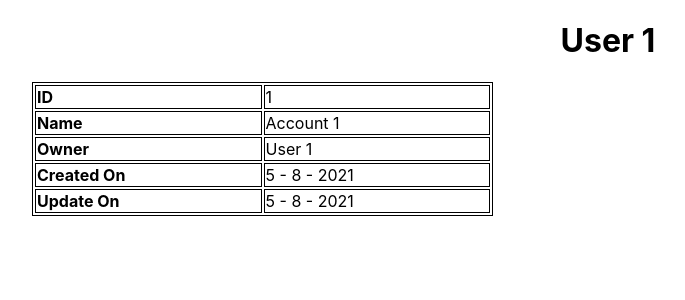
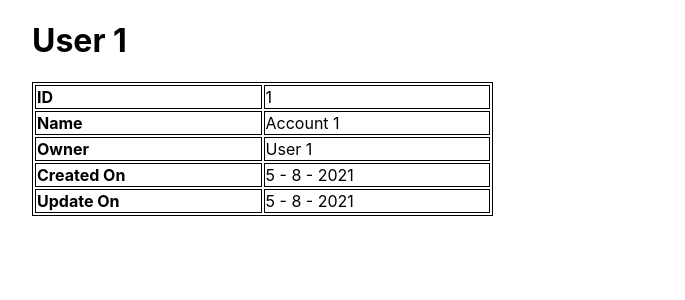
Before and after one commit to ervand96/table-of-contents, a React (Create React App) app: page /account/1 in a window 1280 px wide. Shown: the top 300 px of the page, without its empty margins (96-781 px from the left). Built offline with nearby package versions, Linux system fonts and the light colour scheme.

Commit message:
fixed comments

```diff
--- a/src/Accounts/Account.jsx
+++ /dev/null
@@ -1,50 +0,0 @@
-import React, {useState, useEffect} from "react";
-import {useParams} from "react-router-dom";
-import {usersInfo} from "../Utils/constants";
-import classes from "./account.module.css";
-
-const Accounts = () => {
-  const {id} = useParams();
-  const [fillUser, setFillUser] = useState(null);
-
-  useEffect(() => {
-    if (id) {
-      const people = usersInfo.find((users) => users.id == id);
-      setFillUser(people);
-    }
-  }, [id]);
-
-  return (
-    <div className={classes.div}>
-      <h1>User {id}</h1>
-      {fillUser && (
-        <table className={classes.userTable}>
-          <thead>
-            <tr>
-              <th>ID</th>
-              <td>{fillUser.id}</td>
-            </tr>
-            <tr>
-              <th>Name</th>
-              <td>{fillUser.name}</td>
-            </tr>
-            <tr>
-              <th>Owner</th>
-              <td>{fillUser.owner}</td>
-            </tr>
-            <tr>
-              <th>Created On</th>
-              <td>{fillUser.createdOn}</td>
-            </tr>
-            <tr>
-              <th>Update On</th>
-              <td>{fillUser.updatedOn}</td>
-            </tr>
-          </thead>
-        </table>
-      )}
-    </div>
-  );
-};
-
-export default Accounts;
--- /dev/null
+++ b/src/Accounts/Accounts.jsx
@@ -0,0 +1,51 @@
+import React, { useState, useEffect, useContext } from "react";
+import { useParams } from "react-router-dom";
+import { UserContext } from "../context";
+import classes from "./accounts.module.css";
+
+const Accounts = () => {
+  const { id } = useParams();
+  const [findUser, setFindUser] = useState(null);
+  const peopleInfo = useContext(UserContext);
+
+  useEffect(() => {
+    if (id) {
+      const people = peopleInfo.find((users) => users.id == id);
+      setFindUser(people);
+    }
+  }, [id]);
+
+  return (
+    <div className={classes.dataUser}>
+      <h1>User {id}</h1>
+      {findUser && (
+        <table className={classes.userTable}>
+          <thead>
+            <tr>
+              <th>ID</th>
+              <td>{findUser.id}</td>
+            </tr>
+            <tr>
+              <th>Name</th>
+              <td>{findUser.name}</td>
+            </tr>
+            <tr>
+              <th>Owner</th>
+              <td>{findUser.owner}</td>
+            </tr>
+            <tr>
+              <th>Created On</th>
+              <td>{findUser.createdOn}</td>
+            </tr>
+            <tr>
+              <th>Update On</th>
+              <td>{findUser.updatedOn}</td>
+            </tr>
+          </thead>
+        </table>
+      )}
+    </div>
+  );
+};
+
+export default Accounts;
--- a/src/Accounts/account.module.css
+++ b/src/Accounts/accounts.module.css
@@ -1,4 +1,4 @@
-.div {
+.dataUser {
   margin-left: 10%;
 }
 .userTable {
--- a/src/App.css
+++ b/src/App.css
@@ -1,31 +1,7 @@
-.App {
-  text-align: center;
-}
-
-.App-logo {
-  height: 40vmin;
-  pointer-events: none;
-}
-
 @media (prefers-reduced-motion: no-preference) {
   .App-logo {
     animation: App-logo-spin infinite 20s linear;
   }
-}
-
-.App-header {
-  background-color: #282c34;
-  min-height: 100vh;
-  display: flex;
-  flex-direction: column;
-  align-items: center;
-  justify-content: center;
-  font-size: calc(10px + 2vmin);
-  color: white;
-}
-
-.App-link {
-  color: #61dafb;
 }
 
 @keyframes App-logo-spin {
--- a/src/Users/Users.jsx
+++ b/src/Users/Users.jsx
@@ -1,11 +1,8 @@
-import React, {useContext} from "react";
+import React from "react";
+import Table from "../component/table";
 import classes from "./Users.module.css";
-import Table from "../component/table";
-import {UserContext} from "../context";
 
 const Users = () => {
-  const user = useContext(UserContext);
-  console.log(user, ">>>>>>");
   return (
     <div>
       <h1>Home Page</h1>
--- a/src/component/table/index.jsx
+++ b/src/component/table/index.jsx
@@ -1,9 +1,12 @@
-import React from "react";
-import {NavLink} from "react-router-dom";
+import React, { useContext } from "react";
+import { UserContext } from "../../context";
+import { NavLink } from "react-router-dom";
 import classes from "./index.module.css";
-import {usersInfo} from "../../Utils/constants";
+
 
 const Table = () => {
+  const dataInfo = useContext(UserContext);
+  console.log(dataInfo);
   return (
     <table className={classes.userTable}>
       <thead>
@@ -15,7 +18,7 @@
           <th>Action</th>
         </tr>
       </thead>
-      {usersInfo.map((info) => (
+      {dataInfo && dataInfo.map((info) => (
         <tbody key={info.id} className={classes.tableMap}>
           <tr>
             <td>{info.id}</td>
```
Also changed, not shown: src/App.js (+4 -4 lines), src/context.js (+6 -6 lines).
